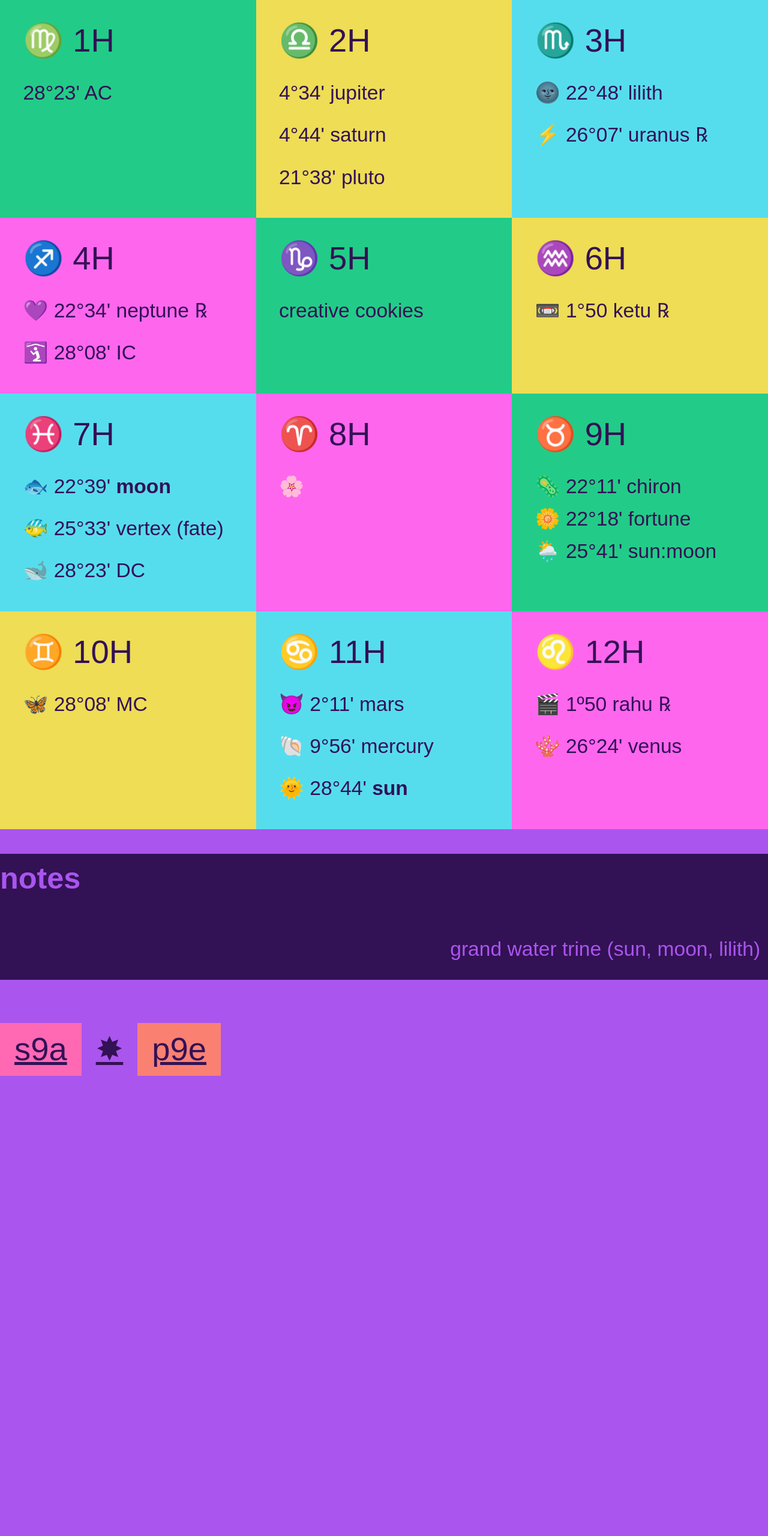
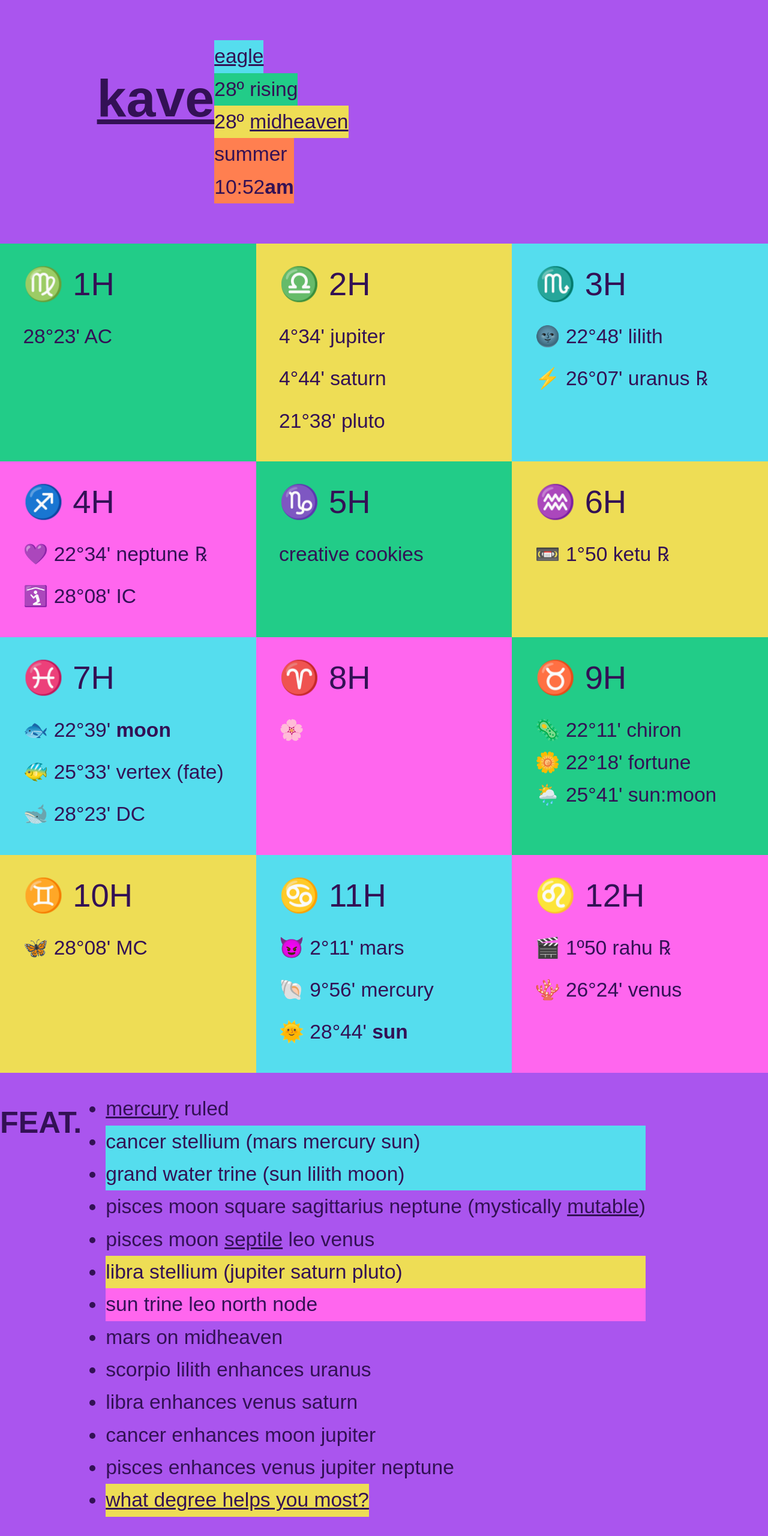
Before and after one commit to p9e/kave, a website: page natal.html in a window 1280 px wide. Shown: the whole page at 60% size. Before the commit the page ends 1937 px from the top, so only its background shows below. Drawn offline with Linux system fonts and the light colour scheme.

Commit message:
#2 next level

```diff
--- a/lev.css
+++ /dev/null
@@ -1,63 +0,0 @@
-* {
-  box-sizing: border-box;
-}
-
-:any-link {
-  text-decoration-style: dotted;
-  text-decoration-line: line-through;
-}
-
-html {
-  font-family: sans-serif;
-  font-size: max(3ch, 3vmax + 2vmin);
-  line-height: 1.618;
-}
-
-body {
-  margin: 0;
-  overflow-wrap: anywhere;
-}
-
-.dbqp {
-  display: flex;
-  flex-flow: row wrap;
-  font-size: 20vmax;
-  font-weight: unset;
-  margin: 0;
-}
-
-.dbqp > * {
-  align-items: center;
-  display: inline-flex;
-  flex-basis: 25%;
-  justify-content: center;
-  min-height: 100vh;
-  padding: 5vw;
-  text-shadow:
-    0 1vh 0 var(--tape-hex),
-    0 2vh 0 var(--tape-hex),
-    0 3vh 0 powderblue;
-}
-
-.hope {
-  align-items: flex-start;
-  display: flex;
-  flex-flow: column;
-  justify-content: center;
-  min-height: 100vh;
-}
-
-.hope a {
-  padding: 1vh 5vw;
-}
-
-@media (orientation: portrait) {
-  .dbqp > * {
-    flex-basis: 50%;
-    min-height: 50vh;
-  }
-
-  .hope a {
-    padding: 1vh 8vw;
-  }
-}
--- a/luv.css
+++ /dev/null
@@ -1,55 +0,0 @@
-/* https://s9a.page/tape */
-:root{--tape-filter:none;--tape-bluv:#11dff1;--tape-play:#fbbfff;--tape-loud:#eee833;--tape-luvu:#44f477;--tape-blaq:#0e0e0e;--tape-watt:#e0e0e0;--tape-hex:#e0e0e0;--tape-mix:transparent}.tape-watt{--tape-hex:var(--tape-watt)}.tape-luvu{--tape-hex:var(--tape-luvu)}.tape-loud{--tape-hex:var(--tape-loud)}.tape-play{--tape-hex:var(--tape-play)}.tape-bluv{--tape-hex:var(--tape-bluv)}.tape-flat{border-color:transparent}.tape-flap{border-color:currentColor}.tape-flow{--tape-remix:none}.tape-flow :not(.tape-skip){background-color:transparent;color:inherit}.tape-blaq,.tape-bluv,.tape-loud,.tape-luvu,.tape-play,.tape-watt{--tape-mix:var(--tape-hex);--tape-remix:none;color:var(--tape-blaq)!important;background-color:var(--tape-mix)!important;background-image:var(--tape-remix);filter:var(--tape-filter)}.tape-blaq{--tape-mix:var(--tape-blaq);color:var(--tape-hex)!important}.tape-erase,.tape-erase *{color:transparent!important}
-
-@media not (prefers-contrast: more) {
-  :root {
-    --tape-watt: thistle;
-    --tape-luvu: turquoise;
-    --tape-play: salmon;
-    --tape-loud: #ec0;
-    --tape-blaq: #303;
-    --tape-bluv: deepskyblue;
-  }
-}
-
-@media (orientation: portrait) {
-  :root {
-    --tape-remix: radial-gradient(
-      var(--tape-play),
-      var(--tape-bluv),
-      var(--tape-bluv),
-      var(--tape-play)
-    );
-  }
-}
-
-@media (orientation: landscape) {
-  :root {
-    --tape-remix: conic-gradient(
-      var(--tape-play),
-      var(--tape-bluv),
-      var(--tape-bluv),
-      var(--tape-play)
-    );
-  }
-}
-
-::selection {
-  background: deeppink;
-  color: #0e0e0e;
-}
-
-:focus-within {
-  --tape-filter: hue-rotate(9deg);
-}
-
-:focus {
-  --tape-filter: hue-rotate(-72deg);
-  outline: 1rem dotted;
-  outline-offset: -1em;
-  outline-width: min(1rem, 1ch);
-}
-
-:any-link {
-  text-decoration-color: var(--tape-hex);
-}
--- a/natal.html
+++ b/natal.html
@@ -32,115 +32,20 @@
   }
 </style>
 
-<style>
-  [hidden] { display: none !important }
+<link rel="stylesheet" href="nerd.css">
 
-  /* N.E.R.D. ÷ MCR ≈ s9a.page/tape */
-  .mold { font: unset }
-  .bold { font-weight: bold }
-  .moan { margin: auto }
-  .moby { margin-bottom: 6vh }
-  .nemo { margin-bottom: 9vh }
-  .paz { padding: 0 }
-  .pad { padding: 1rem; box-sizing: border-box }
-  .party { display: block }
-  .parlay { display: table }
-  .fiesta { display: flex; flex-wrap: wrap }
-  .trio { flex-basis: calc(100% / 3) }
-  .duet { flex-basis: 50% }
-  .dot::after { content: "." }
-  .mime { margin-inline: 1rem }
-  .rime { text-align: end }
-/*  .bass { border-radius: 0% }*/
-/*  .bess { border-radius: 20% }*/
-/*  .buss { border-radius: 30% }*/
-  .roar { font-size: 1.618em }
-
-  dt { font-size: 1.618em }
-  dt, dd { margin: 0 0 2vh }
-  h1  {  float: left; text-indent: 5vw }
-  @media (orientation: portrait) {
-    .roam { writing-mode: vertical-rl }
-    h1 { text-indent: 20vh }
-  }
-
-  * { box-sizing: border-box }
-  html { font: max(22px, 2vmax + 1vmin)/1.618 sans-serif }
-  samp { font-weight: 500 }
-  cite { font: unset }
-  header em { font-weight: 600; font-style: unset }
-  html { border-bottom: 9vh double var(--tape-watt) }
-  body { margin: auto; overflow-wrap:anywhere }
-  input { font: unset; display: table; max-width: 100% }
-  button { font: unset }
-  figure { margin: auto; contain: layout }
-  h1 { font-size: 2.618rem  }
-  ul { padding: 0; text-align: end }
-  li {
-    list-style: none;
-    padding: 1vh 1vw;
-    margin-left: auto;
-  }
-  a {
-    display: inline-flex;
-    padding-inline: 3vh;
-  }
-  dl {
-    flex-basis: calc(100% / 3);
-    display: table;
-    margin: 0;
-    padding: 3vh 3vw;
-  }
-  :any-link { text-decoration-style: underline }
-  :focus {
-    outline: thick dotted;
-    text-decoration-style: dotted;
-  }
-  :hover { text-decoration-style: double }
-  ::selection {
-    color: seashell;
-    background: blueviolet;
-  }
-
-  .ear {
-    --tape-remix: linear-gradient(.3turn,
-      var(--tape-watt),
-      var(--tape-play),
-      var(--tape-loud),
-      var(--tape-luvu),
-      var(--tape-blaq),
-      var(--tape-bluv)
-    );
-  }
-  .oni {
-    --tape-remix: conic-gradient(
-      var(--tape-watt),
-      var(--tape-play),
-      var(--tape-loud),
-      var(--tape-luvu),
-      darkviolet,
-      var(--tape-bluv),
-      darkviolet
-    );
-  }
-
-  #1, #4, #7, #10 { --tape-filter:hue-rotate(0deg) }
-  #2, #5, #8, #11 { --tape-filter:hue-rotate(36deg) }
-  #3, #6, #9, #12 { --tape-filter:hue-rotate(-36deg) }
-</style>
-
-<header hidden class="pad">
+<header class="pad">
   <h1 class="roam">
-    <a class="sea-blood sea-gush" href="https://s9a.page/tape">
-      <abbr>kave</abbr>
+    <a class="sea-blood sea-gush" href="https://p9e.page/kave">
+      kave
     </a>
   </h1>
   <ul>
     <li class="parlay tape-watt">
-    <a href="https://webmural.com/mpf#20">eagle</a>
-    <li class="parlay tape-watt">28º ri̊<em>si̊ng</em>
-    <li class="parlay tape-watt">for<em>tune</em>
-    <li class="parlay tape-loud">summer<br>10:52<b>am</b>
+    <a class="tape-bluv" href="https://webmural.com/mpf#20">eagle</a>
+    <li class="parlay tape-luvu">28º rising
+    <li class="parlay tape-loud">28º <a href="https://webmural.com/mc">midheaven</a>
+    <li class="parlay tape-loud" style="--tape-hex:coral">summer<br>10:52<b>am</b>
   </ul>
 </header>
 
@@ -206,16 +111,26 @@
   </dl>
 </section>
 
-<section class="nemo tape-blaq" aria-label="coming swoon">
-  <h2>notes</h2>
+<section class="fiesta" aria-label="aspects">
+  <h2>FEAT.</h2>
   <ul>
-    <li>grand water trine (sun, moon, lilith)
-    <li>
+    <li><a href="https://webmural.com/dm">mercury</a> ruled
+    <li class="tape-bluv">cancer stellium (mars mercury sun)
+    <li class="tape-bluv">grand water trine (sun lilith moon)
+    <li class="tape-watt">pisces moon square sagittarius neptune (mystically <a href="https://webmural.com/mode">mutable</a>)
+    <li class="tape-watt">pisces moon <a href="https://webmural.com/septile">septile</a> leo venus
+    <li class="tape-loud">libra stellium (jupiter saturn pluto)
+    <li class="tape-play">sun trine leo north node
+    <li class="tape-watt">mars on midheaven
+    <li class="tape-watt">scorpio lilith enhances uranus
+    <li class="tape-watt">libra enhances venus saturn
+    <li class="tape-watt">cancer enhances moon jupiter
+    <li class="tape-watt">pisces enhances venus jupiter neptune
+    <li><a href="https://s9a.page/orb" class="tape-loud">what degree helps you most?</a>
   </ul>
 </section>
 
-<footer class="nemo roar fiesta"
-  style="--tape-play:hotpink;--tape-loud:salmon">
+<footer class="nemo roar fiesta" hidden>
   <a class="tape-play" href="https://s9a.page">s9a</a>
   <a class="tape-watt" href="https://octopus.boo">✸</a>
   <a class="tape-loud" href="https://p9e.page">p9e</a>
--- /dev/null
+++ b/nerd.css
@@ -0,0 +1,60 @@
+  [hidden] { display: none !important }
+
+  /* N.E.R.D. ÷ MCR ≈ s9a.page/tape */
+  .mold { font: unset }
+  .bold { font-weight: bold }
+  .moan { margin: auto }
+  .moby { margin-bottom: 6vh }
+  .nemo { margin-bottom: 9vh }
+  .paz { padding: 0 }
+  .pad { padding: 1rem; box-sizing: border-box }
+  .party { display: block }
+  .parlay { display: table }
+  .fiesta { display: flex; flex-wrap: wrap }
+  .trio { flex-basis: calc(100% / 3) }
+  .duet { flex-basis: 50% }
+  .dot::after { content: "." }
+  .mime { margin-inline: 1rem }
+  .rime { text-align: end }
+/*  .bass { border-radius: 0% }*/
+/*  .bess { border-radius: 20% }*/
+/*  .buss { border-radius: 30% }*/
+  .roar { font-size: 1.618em }
+
+  dt { font-size: 1.618em }
+  dt, dd { margin: 0 0 2vh }
+  h1  {  float: left; text-indent: 5vw }
+  @media (orientation: portrait) {
+    .roam { writing-mode: vertical-rl }
+    h1 { text-indent: 20vh }
+  }
+
+  * { box-sizing: border-box }
+  html { font: max(22px, 2vmax + 1vmin)/1.618 sans-serif }
+  samp { font-weight: 500 }
+  cite { font: unset }
+  header em { font-weight: 600; font-style: unset }
+  html { border-bottom: 9vh double var(--tape-watt) }
+  body { margin: auto; overflow-wrap:anywhere }
+  figure { margin: auto; contain: layout }
+  h1 { font-size: 2.618rem  }
+  ul { }
+  a {
+    display: inline-flex;
+  }
+  dl {
+    flex-basis: calc(100% / 3);
+    display: table;
+    margin: 0;
+    padding: 3vh 3vw;
+  }
+  :any-link { text-decoration-style: underline }
+  :focus {
+    outline: thick dotted;
+    text-decoration-style: dotted;
+  }
+  :hover { text-decoration-style: double }
+  ::selection {
+    color: seashell;
+    background: blueviolet;
+  }
--- a/nosh.css
+++ b/nosh.css
@@ -51,3 +51,20 @@ a:hover { text-decoration-style: double }
   text-decoration-style: solid;
   outline: 1ex groove;
 }
+
+section {
+  padding: 1rem;
+  display: flex;
+  flex-flow: column;
+}
+
+aside {
+  padding: 1rem;
+  display: flex;
+  flex-flow: column;
+}
+
+h2 {
+  font-size: 1.2rem;
+  margin: 0;
+}
```
Also changed, not shown: index.html (+19 -4 lines).
